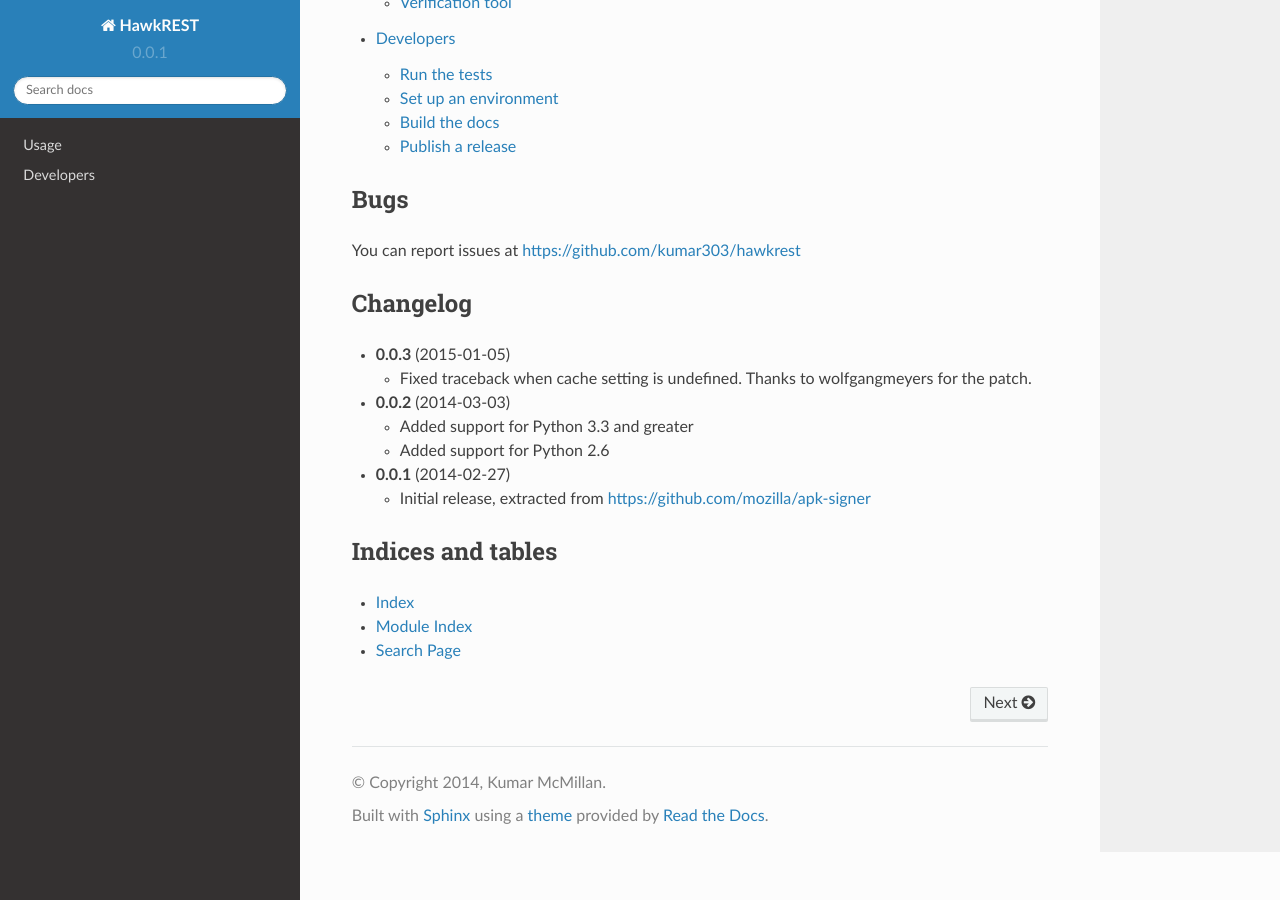
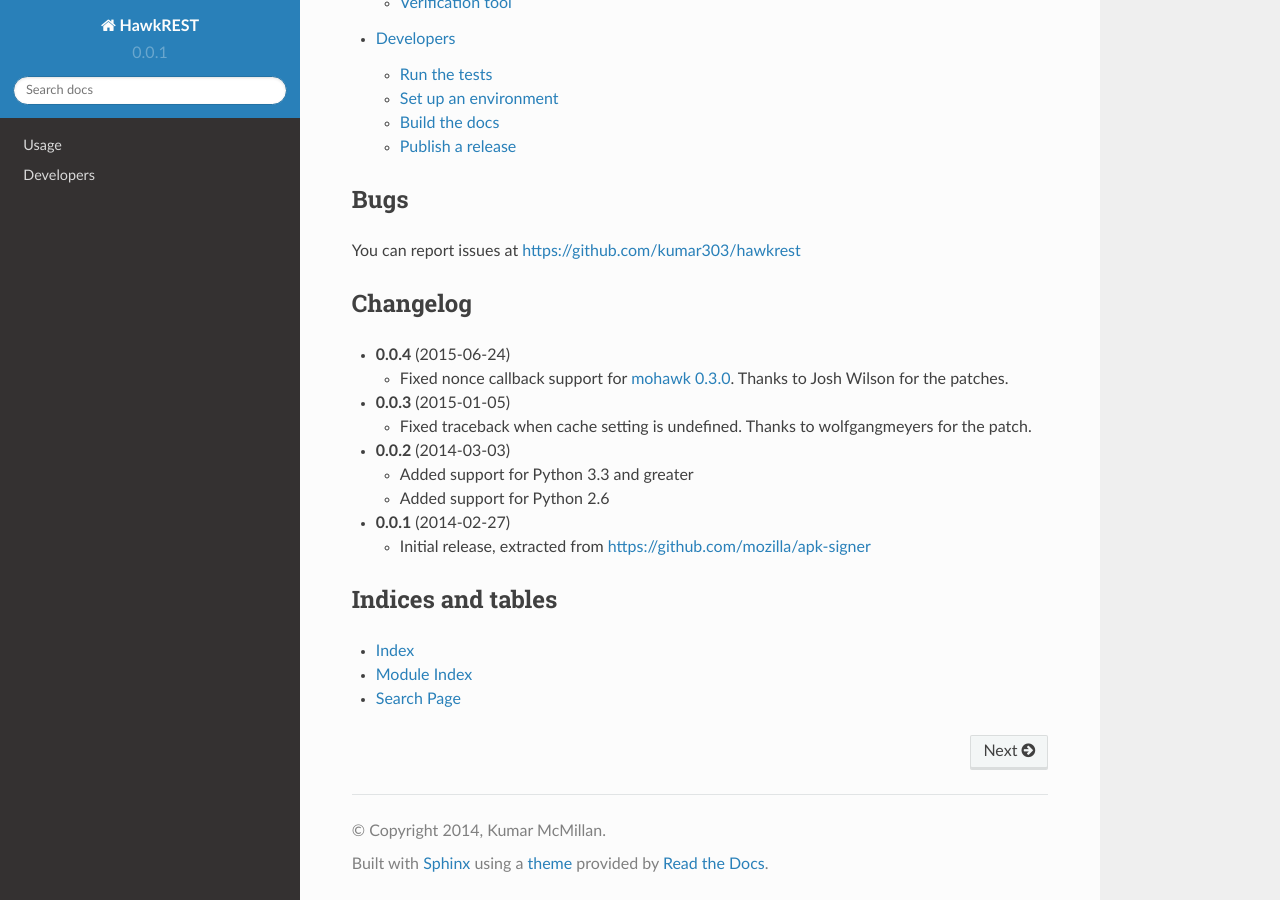
Before and after one commit to kumar303/hawkrest, a Sphinx documentation site: the page built from docs/index.rst, in a window 1280 px wide and 900 px high, scrolled down 1028 px. Built offline with Sphinx 7.4.7 and the Read the Docs theme 2.0.0, drawn with Linux system fonts in a browser that asks for light colours.

```diff
--- a/docs/index.rst
+++ b/docs/index.rst
@@ -72,6 +72,12 @@ You can report issues at https://github.com/kumar303/hawkrest
 Changelog
 =========
 
+- **0.0.4** (2015-06-24)
+
+  - Fixed nonce callback support for
+    `mohawk 0.3.0 <http://mohawk.readthedocs.org/en/latest/#changelog>`_.
+    Thanks to Josh Wilson for the patches.
+
 - **0.0.3** (2015-01-05)
 
   - Fixed traceback when cache setting is undefined.
--- a/setup.py
+++ b/setup.py
@@ -2,7 +2,7 @@ from setuptools import setup, find_packages
 
 
 setup(name='hawkrest',
-      version='0.0.3',
+      version='0.0.4',
       description="Hawk HTTP Authorization for Django Rest Framework",
       long_description='',
       author='Kumar McMillan',
```
Also changed, not shown: .travis.yml, 1 other file.
